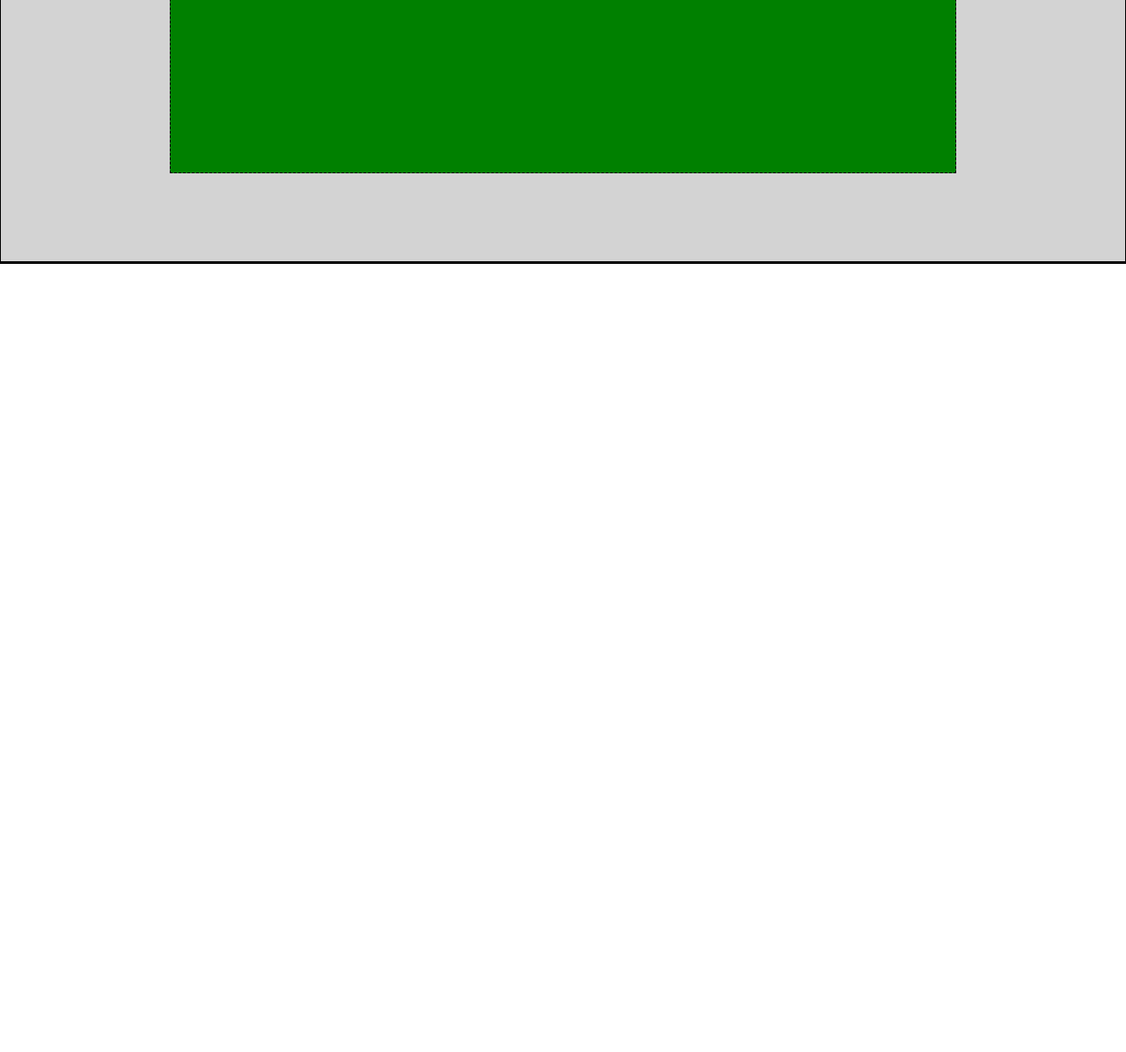
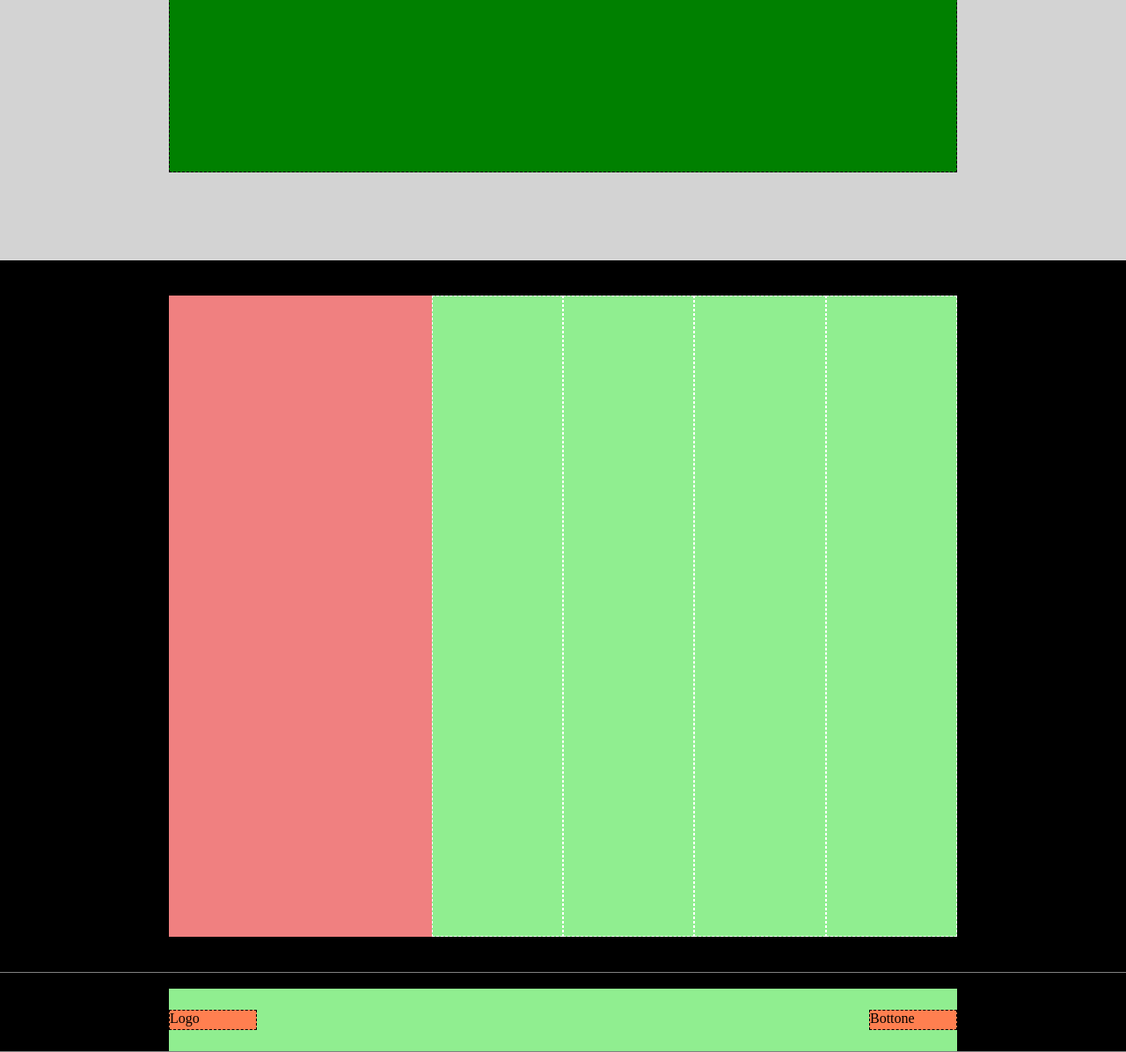
Before and after one commit to lucariggi92/htmlcss-struttura-discord, a plain HTML site: page index.html in a window 1280 px wide. Shown: the part 3504-4700 px from the top of the page at 88% size. Before the commit the page ends 3804 px from the top, so only its background shows below. Drawn offline with Linux system fonts and the light colour scheme.

Commit message:
feat: footer completed

```diff
--- a/css/style.css
+++ b/css/style.css
@@ -2,22 +2,11 @@
 *{
 box-sizing:border-box;
 padding:0;
-margin:0
+margin:0;
 }
 
 /* CONTAINER////////////////////////////////// */
-.container{
-  margin: 0 auto;
- border: 1px solid black;
 
-
-.div{
-    height:50px;
-    width: 100%;
-
-}
-
-}
 .cont-main-1{
   height:600px;
     width: 100%;
@@ -78,20 +67,20 @@ height:80%;
     background-color: lightgray;
 }
 
+/* FLEX//////////// */
 .flex-row{
 display:flex;
 justify-content:center;
 align-items: center;
 }
-.flex-column{
+.main{
     justify-content: center;
     align-items: center;
     display:flex;
     flex-direction: column;
 }
 
-
-
+/* Header////////////// */
 header{
     background-color:rgb(206, 251, 254);
     height: 100px;
@@ -113,3 +102,58 @@ header{
     text-align: center;
     line-height:50px;
 }
+
+/* FOOTER////////////////// */
+footer {
+
+ height: 900px;
+ width:100%;
+    background-color: black;
+  }
+
+  .footer-start{
+    justify-content: center;
+    align-items: center;
+    display: flex;
+  height: 90%;
+ width:100%;
+border-bottom: 1px solid gray;
+}
+
+.square-coral{
+background-color: lightcoral;
+height:90%;
+width: calc(70%/3);
+  }
+
+.square-light-green{
+  background-color: lightgreen;
+height:90% ;
+width: calc(70%/6);
+border: 1px dashed white;
+}
+
+.footer-end{
+justify-content: center;
+    align-items: flex-end;
+    display: flex;
+    width:100%;
+    height: 10%;
+border-bottom: 1px solid gray;
+}
+
+.end-square{
+    display: flex;
+    justify-content: space-between;
+    height: 80%;
+    width: 70%;
+    background-color: lightgreen;
+
+}
+
+.sub-end-square{
+    height:calc(100%/3);
+   width:100px;
+    background-color: coral;
+    border: 1px dashed black;
+}
--- a/index.html
+++ b/index.html
@@ -14,7 +14,10 @@
         <div class="items-header center-header-items">link link link </div>
         <div class="items-header lateral-header-items">logo</div>
     </header>
-    <main class="container flex-column ">
+
+    <!-- MAIN -->
+    <main class="main ">
+
         <div class="flex-row cont-main-1">
             <div class="square-violet"></div>
         </div>
@@ -35,7 +38,21 @@
             <div class="square-green"></div>
         </div>
     </main>
-    <footer class="container div">
+    <footer class="footer ">
+        <div class="footer-start">
+            <div class="square-coral"></div>
+            <div class="square-light-green"></div>
+            <div class="square-light-green"></div>
+            <div class="square-light-green"></div>
+            <div class="square-light-green"></div>
+        </div>
+        <div class="footer-end">
+            <div class="end-square flex-row">
+                <div class="sub-end-square"> Logo</div>
+                <div class="sub-end-square"> Bottone</div>
+            </div>
+        </div>
+
 
     </footer>
 
```
Lines whose indentation alone changed are shown as unchanged.
